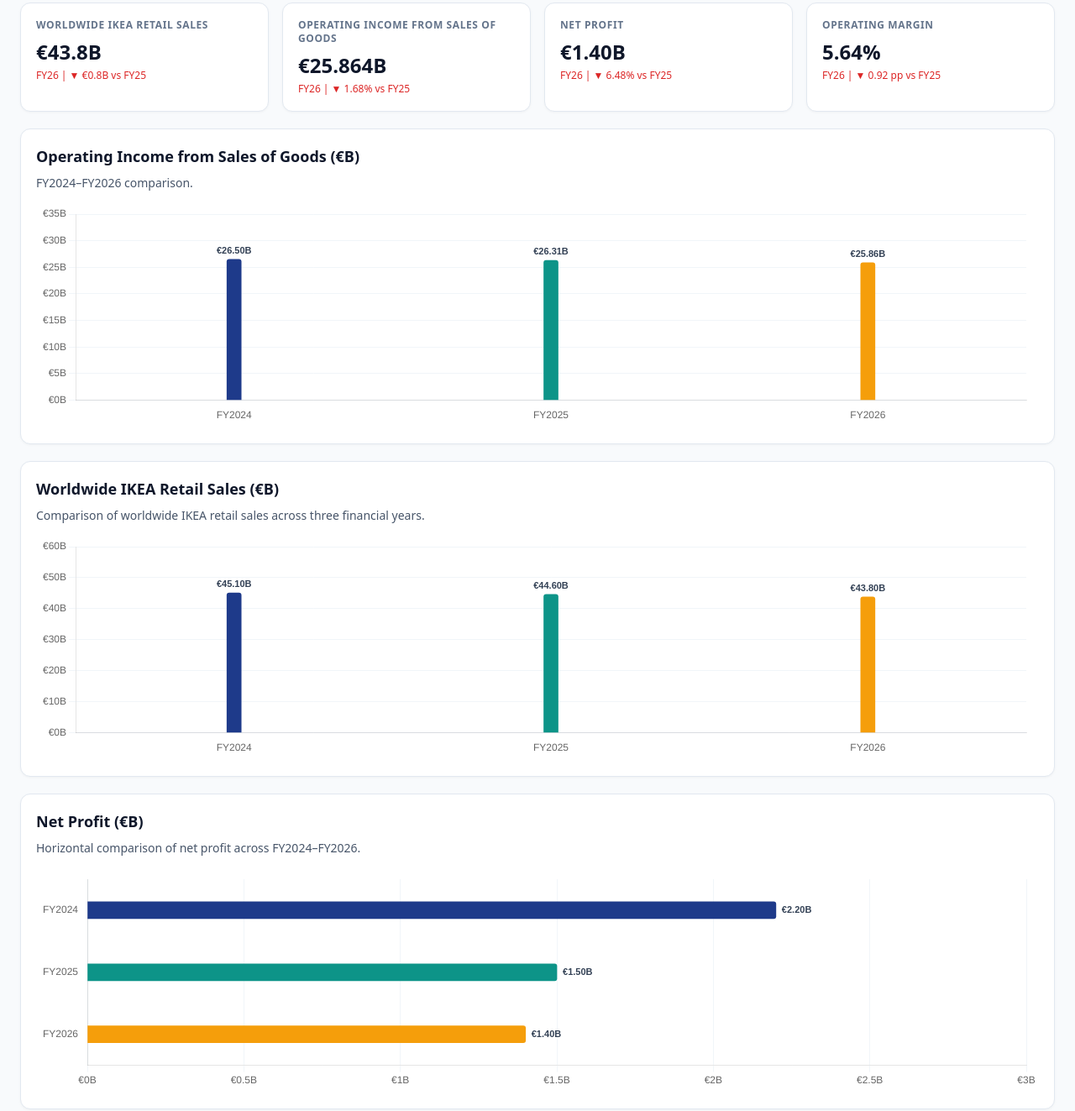
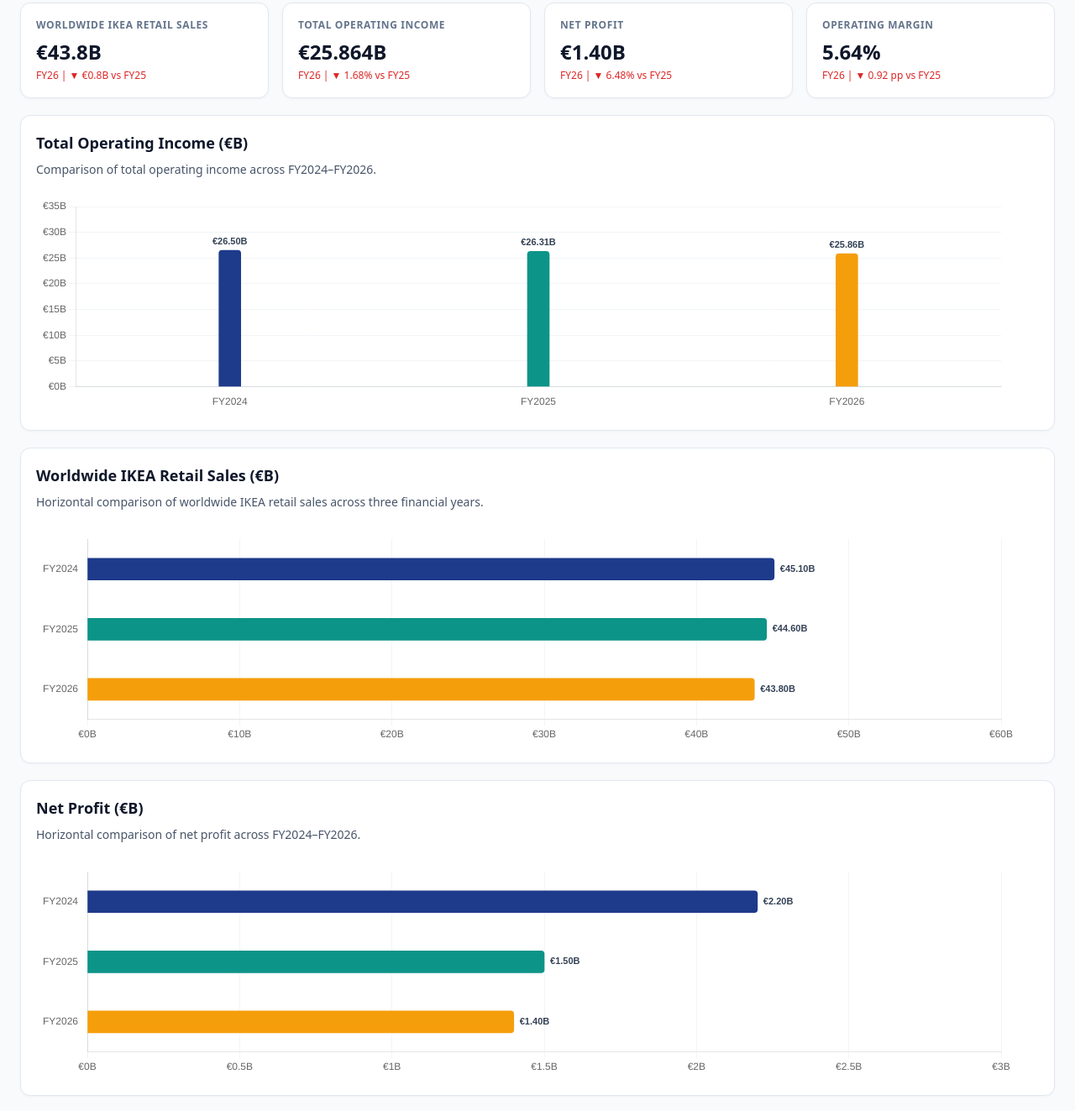
Before and after one commit to j-web-png/ikea1, a website: page index.html in a window 1280 px wide. Shown: the part 117-1440 px from the top of the page at 84% size. Drawn offline with nearby package versions, Linux system fonts and the light colour scheme.

Commit message:
Update index.html

```diff
--- a/index.html
+++ b/index.html
@@ -124,7 +124,7 @@
 
         <div class="section-card">
             <p class="text-xs uppercase tracking-wider text-slate-500 font-semibold">
-                Operating Income from Sales of Goods
+                Total Operating Income
             </p>
 
             <p class="text-2xl font-bold text-slate-900 mt-2">
@@ -166,16 +166,16 @@
 
     </section>
 
-    <!-- OPERATING INCOME FROM SALES OF GOODS -->
+    <!-- TOTAL OPERATING INCOME -->
 
     <section class="section-card">
 
         <h2 class="text-lg font-bold text-slate-900 mb-2">
-            Operating Income from Sales of Goods (€B)
+            Total Operating Income (€B)
         </h2>
 
         <p class="text-sm text-slate-600 mb-3">
-            FY2024–FY2026 comparison.
+            Comparison of total operating income across FY2024–FY2026.
         </p>
 
         <div class="chart-container">
@@ -194,7 +194,7 @@
         </h2>
 
         <p class="text-sm text-slate-600 mb-3">
-            Comparison of worldwide IKEA retail sales across three financial years.
+            Horizontal comparison of worldwide IKEA retail sales across three financial years.
         </p>
 
         <div class="chart-container">
@@ -275,7 +275,7 @@
                     </tr>
 
                     <tr>
-                        <td class="p-3 font-semibold">Operating Income (€B)</td>
+                        <td class="p-3 font-semibold">Total Operating Income (€B)</td>
                         <td class="p-3">26.50</td>
                         <td class="p-3">26.306</td>
                         <td class="p-3">25.864</td>
@@ -452,8 +452,8 @@ const commonOptions = {
 
     layout: {
         padding: {
-            top: 15,
-            right: 15,
+            top: 22,
+            right: 45,
             bottom: 5,
             left: 5
         }
@@ -572,6 +572,7 @@ Chart.register(valueLabels);
 
 // ==========================================
 // COMMON BAR DATASET SETTINGS
+// THICKER BARS AND LESS EMPTY SPACE
 // ==========================================
 
 function createBarDataset(label, data, backgroundColor) {
@@ -580,17 +581,21 @@ function createBarDataset(label, data, backgroundColor) {
         label,
         data,
         backgroundColor,
-        borderRadius: 3,
-        barThickness: 17,
-        maxBarThickness: 20,
-        categoryPercentage: 0.55,
-        barPercentage: 0.65
+        borderRadius: 4,
+
+        // Thicker bars
+        barThickness: 26,
+        maxBarThickness: 30,
+
+        // Bring bars closer together
+        categoryPercentage: 0.90,
+        barPercentage: 0.90
     };
 
 }
 
 // ==========================================
-// OPERATING INCOME FROM SALES OF GOODS
+// TOTAL OPERATING INCOME
 // ==========================================
 
 new Chart(
@@ -606,7 +611,7 @@ new Chart(
             datasets: [
 
                 createBarDataset(
-                    "Operating Income from Sales of Goods (€B)",
+                    "Total Operating Income (€B)",
                     [
                         salesGoods.fy24,
                         salesGoods.fy25,
@@ -661,6 +666,7 @@ new Chart(
 
 // ==========================================
 // WORLDWIDE IKEA RETAIL SALES
+// HORIZONTAL BAR GRAPH
 // ==========================================
 
 new Chart(
@@ -675,15 +681,22 @@ new Chart(
 
             datasets: [
 
-                createBarDataset(
-                    "Worldwide IKEA Retail Sales (€B)",
-                    [
+                {
+                    label: "Worldwide IKEA Retail Sales (€B)",
+
+                    data: [
                         financial.worldwideRetailSales.fy24,
                         financial.worldwideRetailSales.fy25,
                         financial.worldwideRetailSales.fy26
                     ],
-                    yearColors
-                )
+
+                    backgroundColor: yearColors,
+
+                    borderRadius: 4,
+
+                    barThickness: 26,
+                    maxBarThickness: 30
+                }
 
             ]
 
@@ -692,6 +705,8 @@ new Chart(
         options: {
 
             ...commonOptions,
+
+            indexAxis: "y",
 
             plugins: {
                 ...commonOptions.plugins,
@@ -702,9 +717,9 @@ new Chart(
 
             scales: {
 
-                y: {
+                x: {
                     beginAtZero: true,
-                    suggestedMax: 55,
+                    suggestedMax: 52,
 
                     grid: {
                         color: "#F1F5F9"
@@ -715,7 +730,7 @@ new Chart(
                     }
                 },
 
-                x: {
+                y: {
                     grid: {
                         display: false
                     }
@@ -756,10 +771,10 @@ new Chart(
 
                     backgroundColor: yearColors,
 
-                    borderRadius: 3,
+                    borderRadius: 4,
 
-                    barThickness: 20,
-                    maxBarThickness: 23
+                    barThickness: 26,
+                    maxBarThickness: 30
                 }
 
             ]
```
